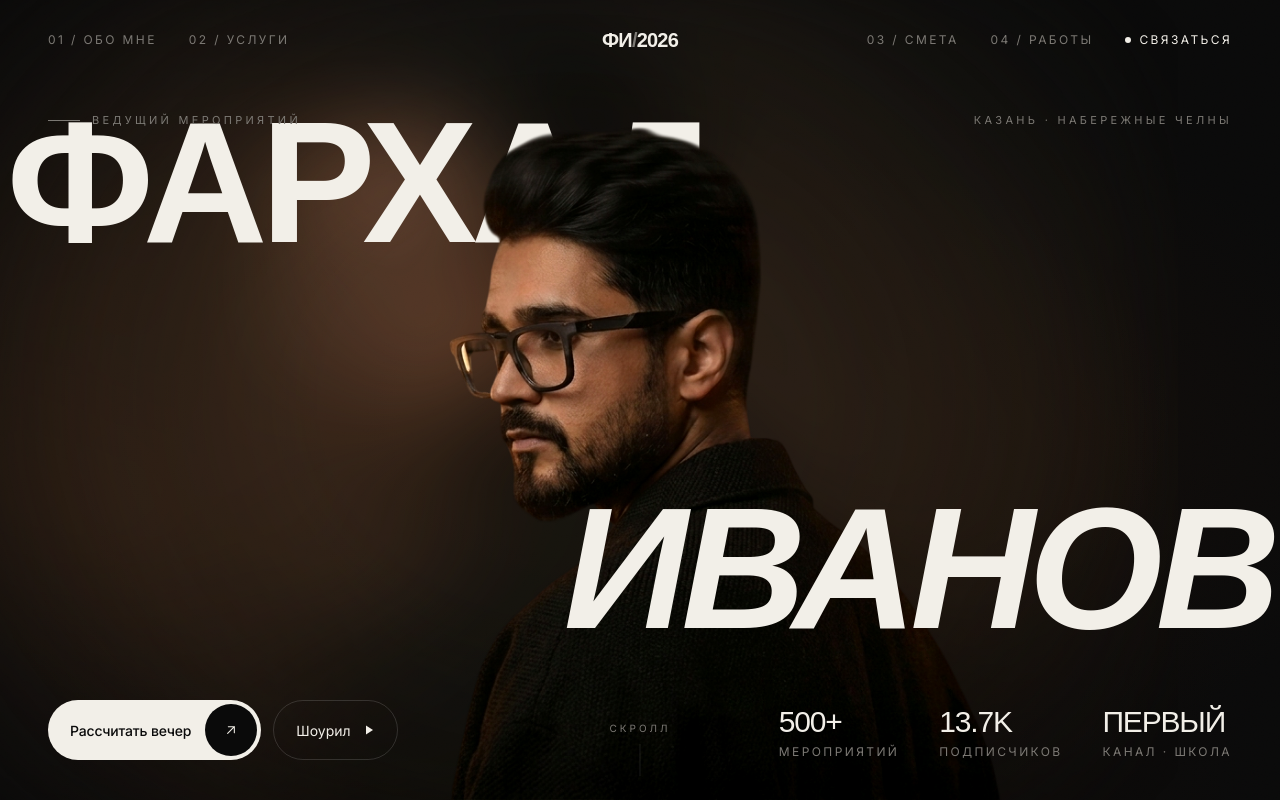
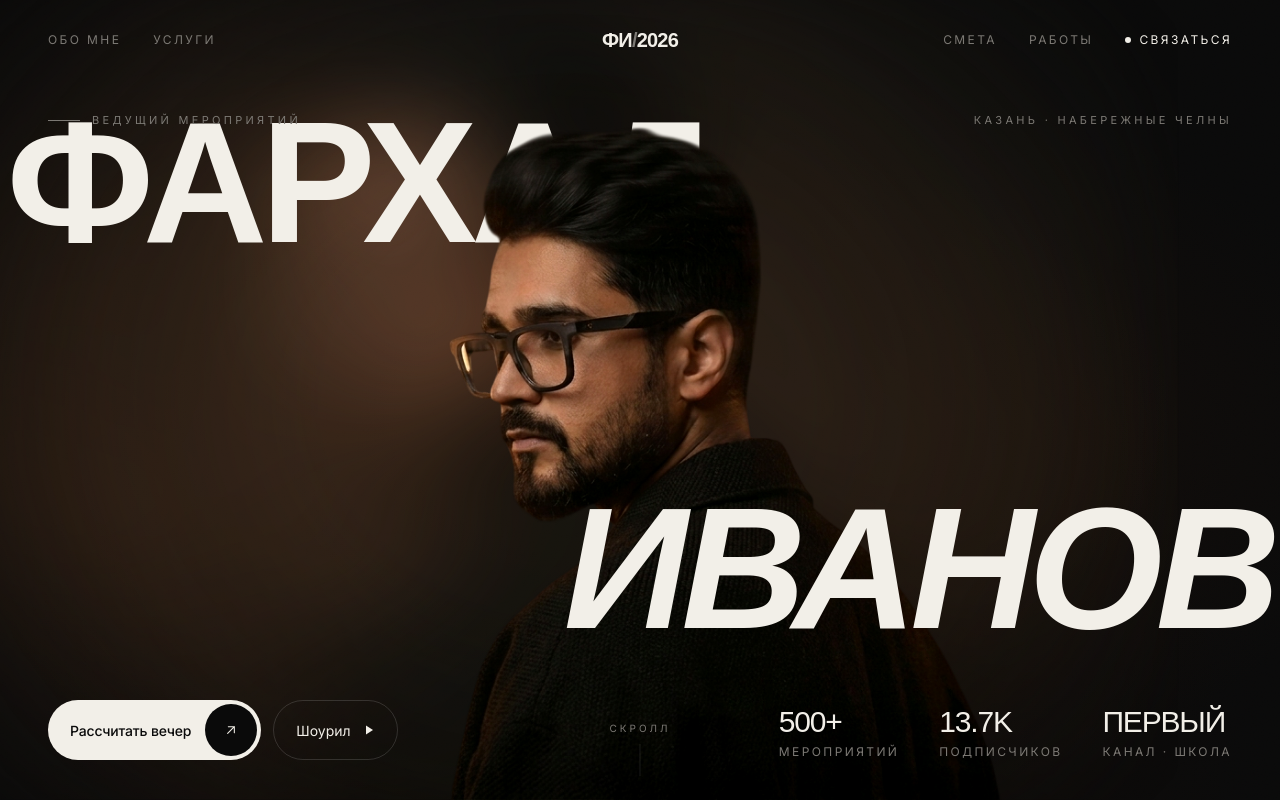
Before and after one commit to ueeet/farhad, a Next.js app: page / in a window 1280 px wide. Shown: the top 800 px of the page. Built offline with nearby package versions, Linux system fonts and the light colour scheme; a web font is replaced by a local one.

Commit message:
auto: update

```diff
--- a/src/components/Nav.tsx
+++ b/src/components/Nav.tsx
@@ -3,13 +3,13 @@
 import { useEffect, useState } from "react";
 
 const leftLinks = [
-  { href: "#about", label: "01 / Обо мне" },
-  { href: "#services", label: "02 / Услуги" },
+  { href: "#about", label: "Обо мне" },
+  { href: "#services", label: "Услуги" },
 ];
 
 const rightLinks = [
-  { href: "#calc", label: "03 / Смета" },
-  { href: "#gallery", label: "04 / Работы" },
+  { href: "#calc", label: "Смета" },
+  { href: "#gallery", label: "Работы" },
 ];
 
 export function Nav() {
```
